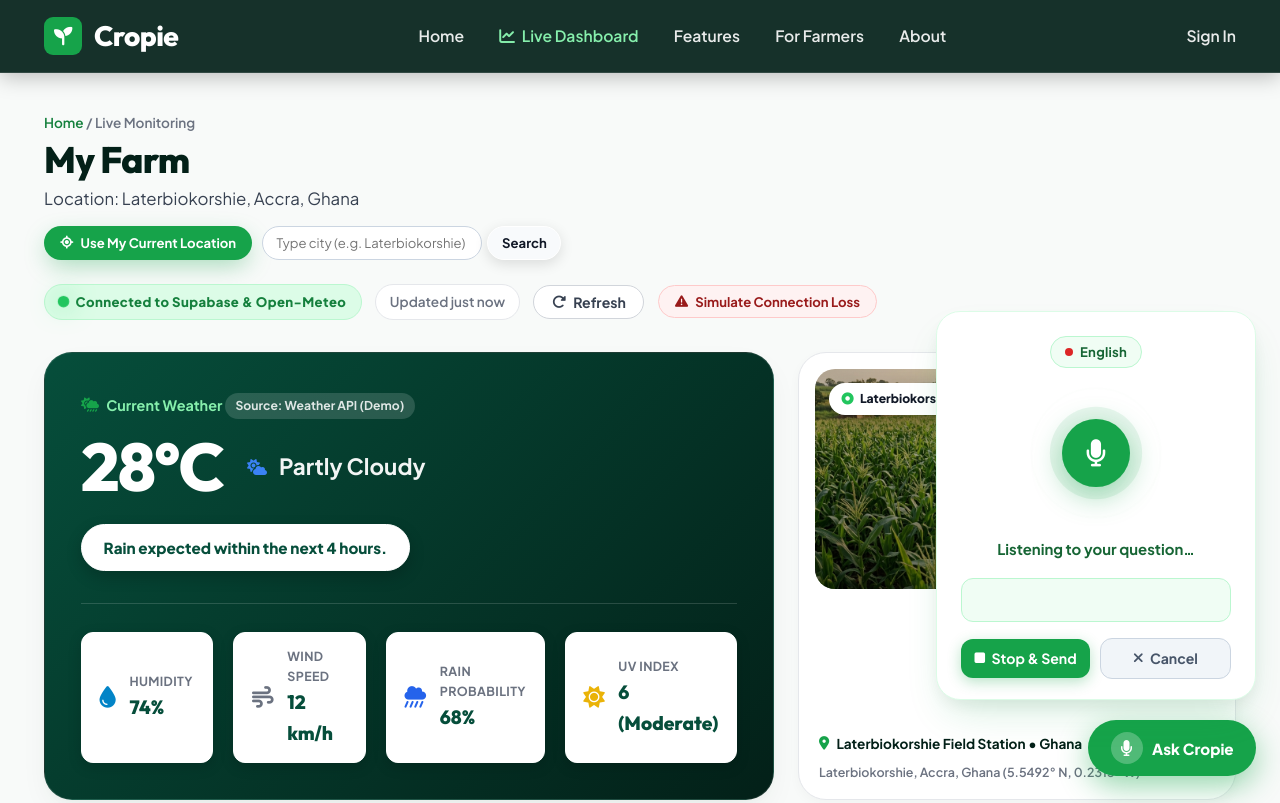
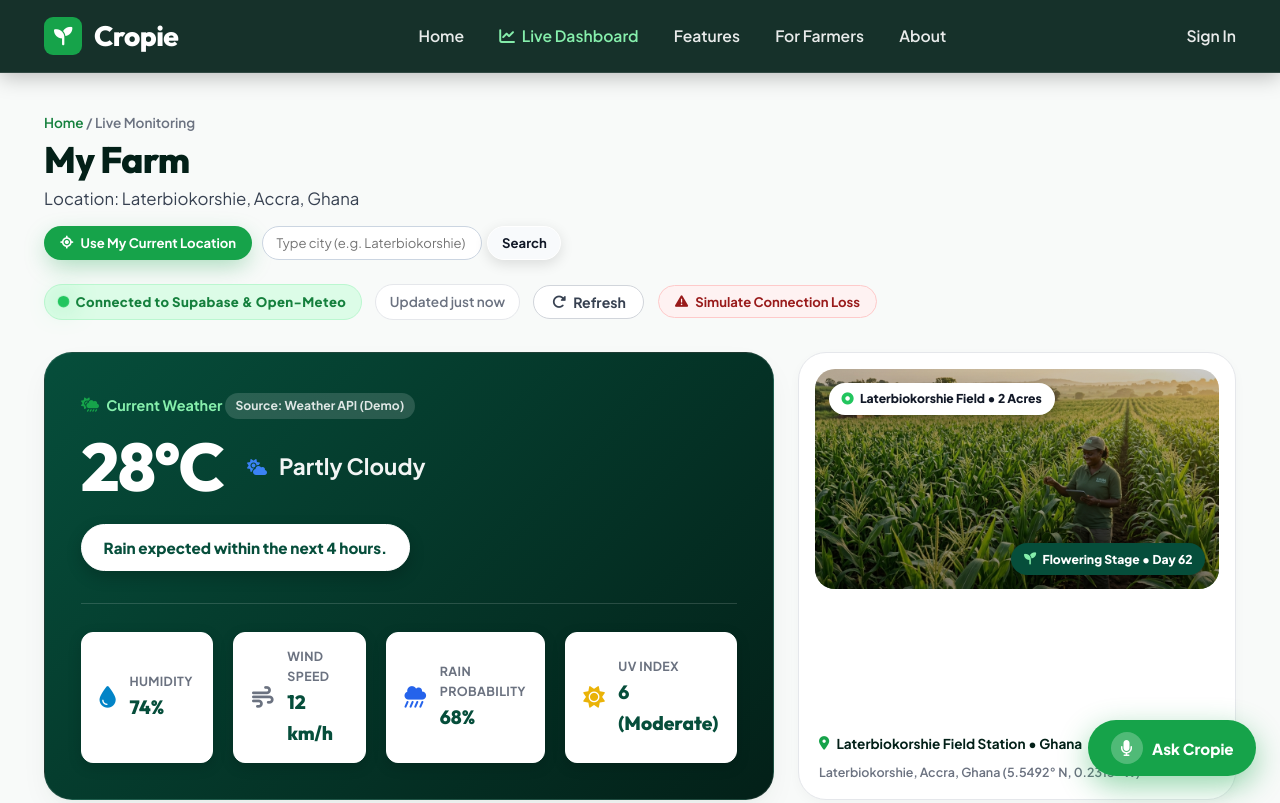
Before and after one commit to Gabby360/Cropie, a website built with Vite: page dashboard.html in a window 1280 px wide. Shown: the top 803 px of the page. Built offline with nearby package versions, Linux system fonts and the light colour scheme; no server answers.

Commit message:
Fix: hide voice listening card on page load (display:none until Speak is clicked)

```diff
--- a/dashboard.html
+++ b/dashboard.html
@@ -539,7 +539,7 @@
   <!-- ============================================================ -->
   <!-- FLOATING VOICE LISTENING CARD (shown when Speak is clicked) -->
   <!-- ============================================================ -->
-  <div id="voiceListeningCard" class="voice-listening-card" aria-label="Voice Listening Card">
+  <div id="voiceListeningCard" class="voice-listening-card" aria-label="Voice Listening Card" style="display:none;">
     <!-- Language badge pill -->
     <div class="vlc-lang-badge" id="vlcLangBadge">
       <span class="vlc-live-dot"></span>
```
